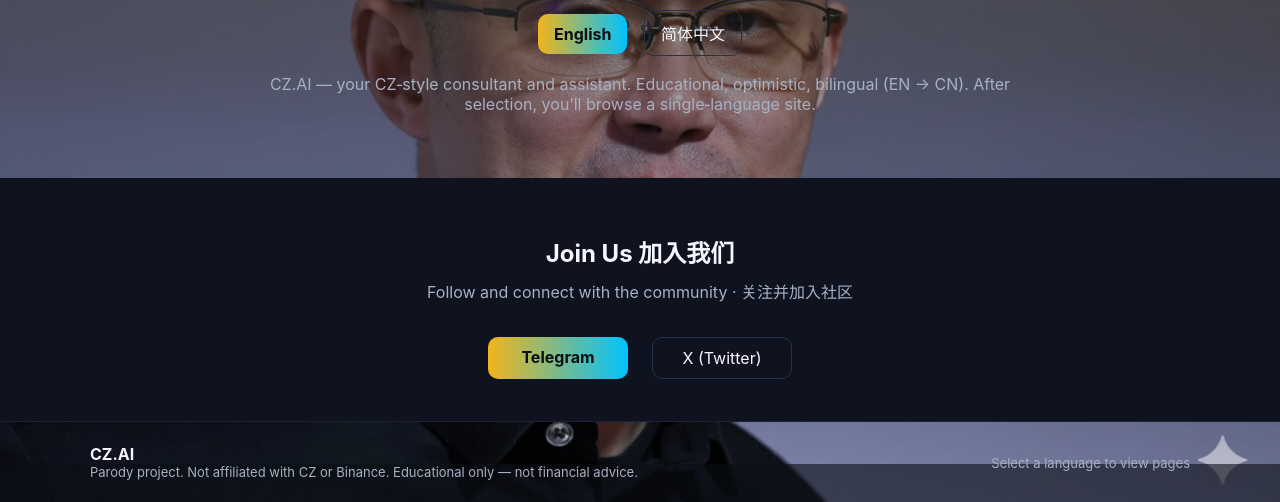
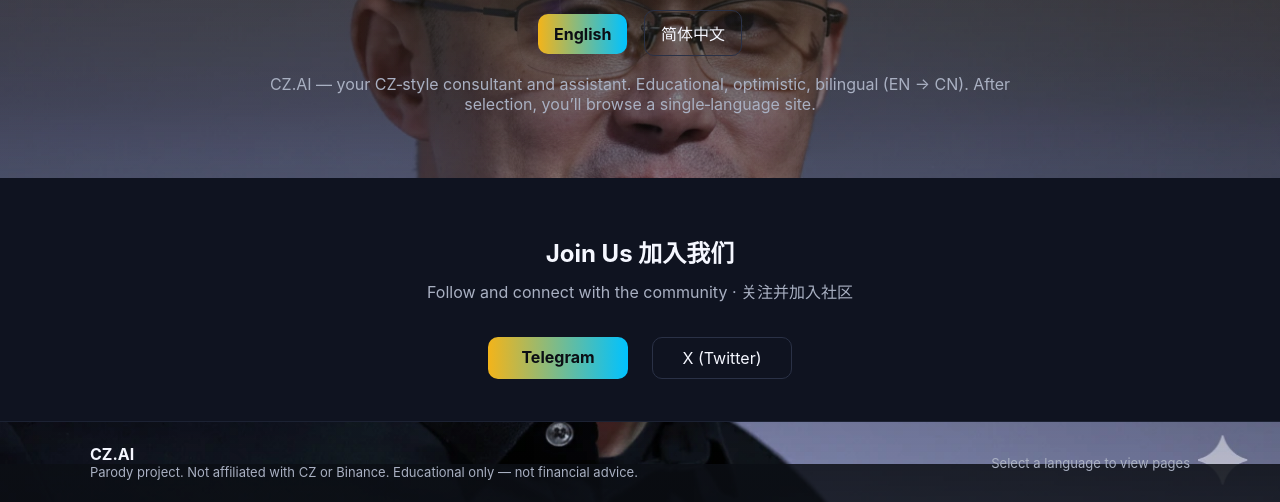
Before and after one commit to ryanalmb/CZai, a plain HTML site: page website/index.html in a window 1280 px wide. Shown: the part 336-838 px from the top of the page. Drawn offline with Linux system fonts and the light colour scheme.

Commit message:
Enhance body background by applying image directly and adjusting gradient for better visibility; ensure full height for background display.

```diff
--- a/website/styles.css
+++ b/website/styles.css
@@ -35,11 +35,13 @@ html, body { margin: 0; padding: 0; background: var(--bg); color: var(--text); f
 /* Apply the image directly to body so it isn't hidden behind the body background. */
 body {
   background:
-    linear-gradient(to bottom, rgba(11,14,20,0.6), rgba(11,14,20,0.4) 50%, rgba(11,14,20,0.15) 80%, rgba(11,14,20,0) 100%),
+    linear-gradient(to bottom, rgba(11,14,20,0.85), rgba(11,14,20,0.5) 55%, rgba(11,14,20,0.18) 80%, rgba(11,14,20,0) 100%),
     url('/assets/cz_bg.webp') center / cover no-repeat fixed;
-  /* Fallback color in case image fails */
   background-color: var(--bg);
 }
+
+/* Ensure full height so the background is visible */
+html, body { min-height: 100%; }
 
 
 /* Join Us */
```
